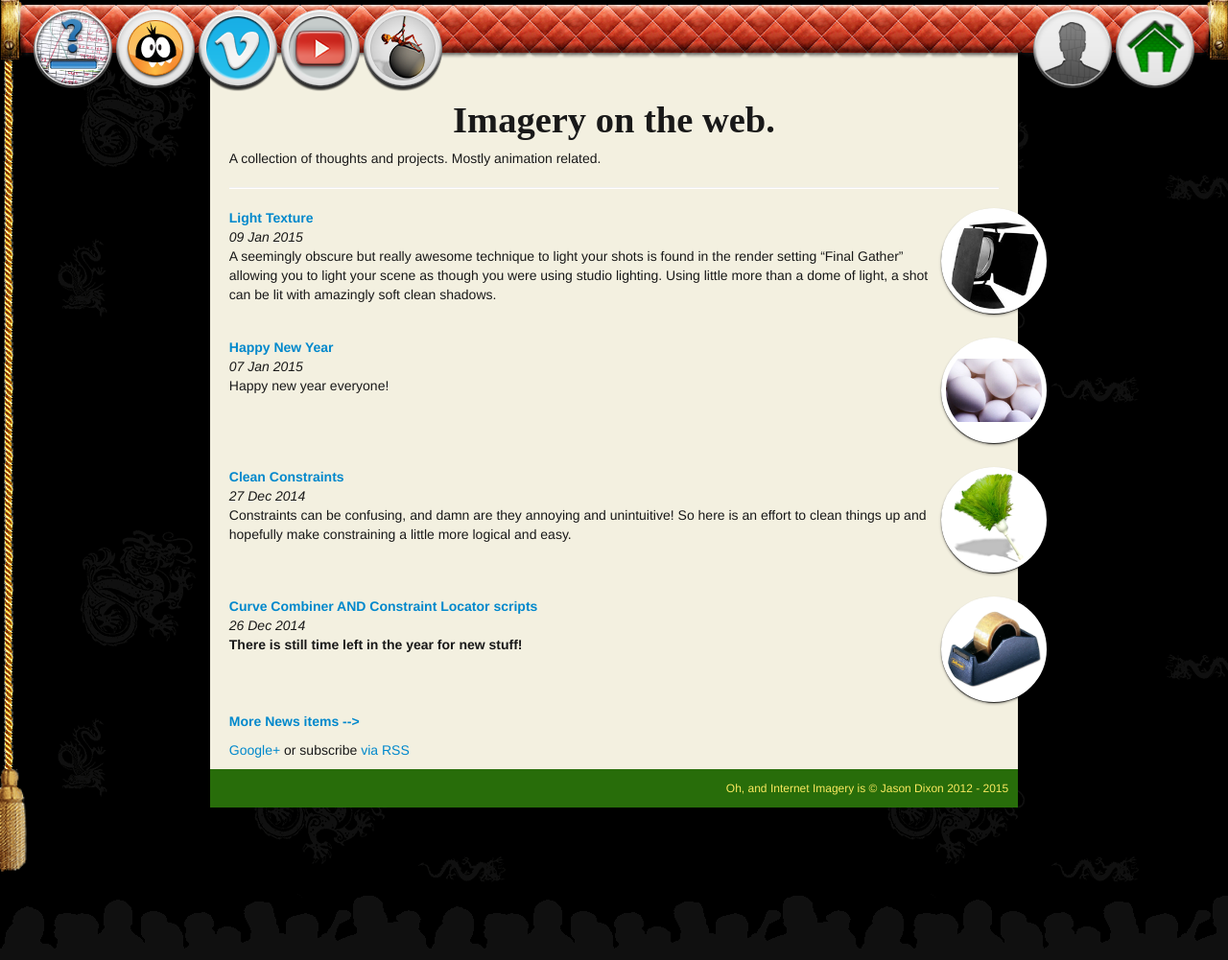
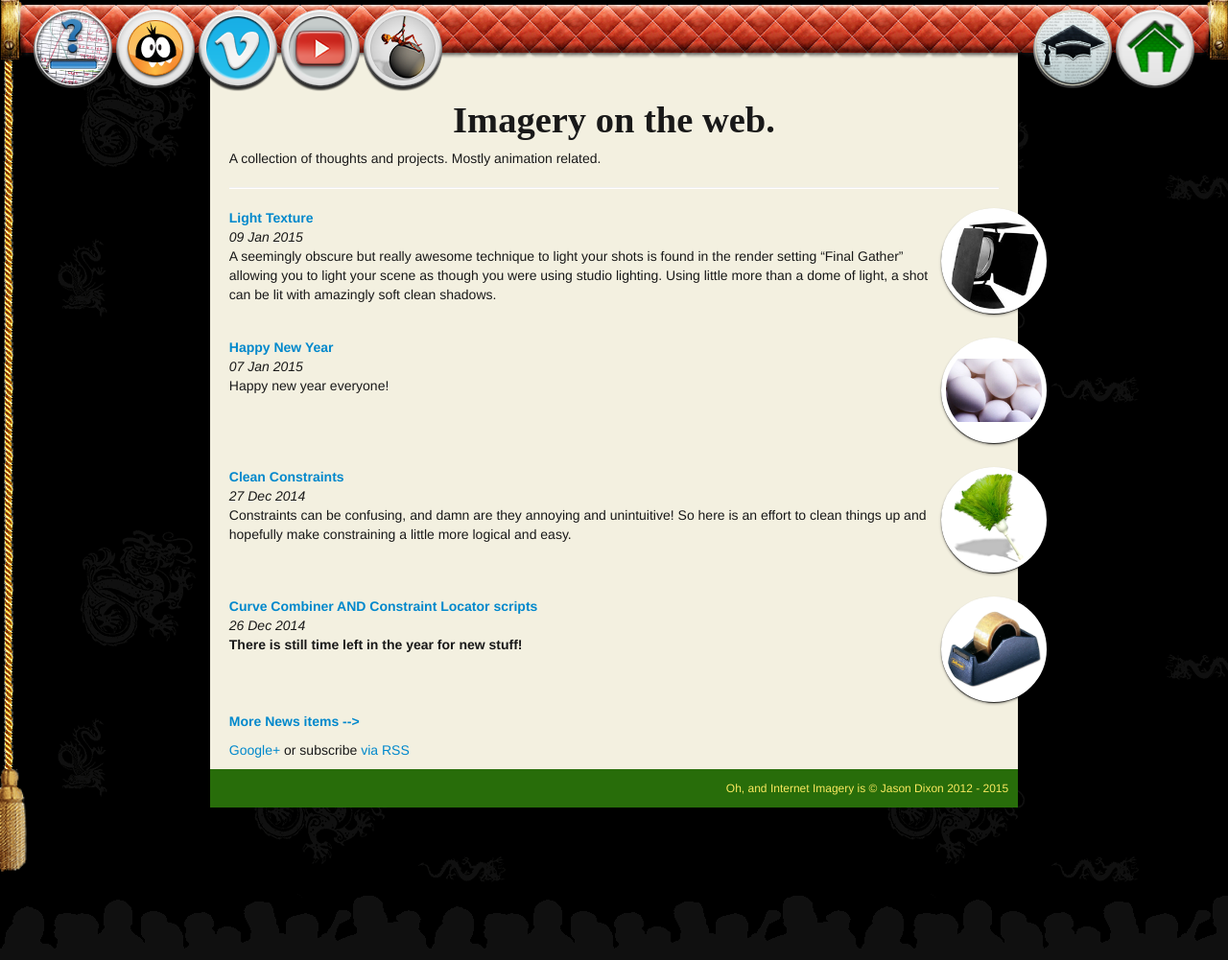
Before and after one commit to internetimagery/internetimagery.github.io, a Jekyll site: the page built from index.html, in a window 1280 px wide. Shown: the whole page at 96% size. Built offline with Jekyll 4.4.1, drawn with Linux system fonts in a browser that asks for light colours; some web fonts are replaced.

Commit message:
changed users to animelevation button

```diff
--- a/_includes/top.html
+++ b/_includes/top.html
@@ -35,10 +35,10 @@
 
   		<div id="top-banner-logo">
    			<span class="inline">
-  				<a href="http://animationelevation.com/users">
+  				<a href="http://animationelevation.com">
 	  				<div class="dot">
 		  				<div class="dot-image">
-			  				<img src="{{ "/img/nav/user_button.png" | prepend: site.baseurl }}" alt="Link to user login" title="Login" width="165" height="85">
+			  				<img src="{{ "/img/nav/animationelevation_button.png" | prepend: site.baseurl }}" alt="Link to user login" title="Login" width="165" height="85">
 			  			</div>
 			  		</div>
   				</a>
```
Also changed, not shown: 1 other file.
